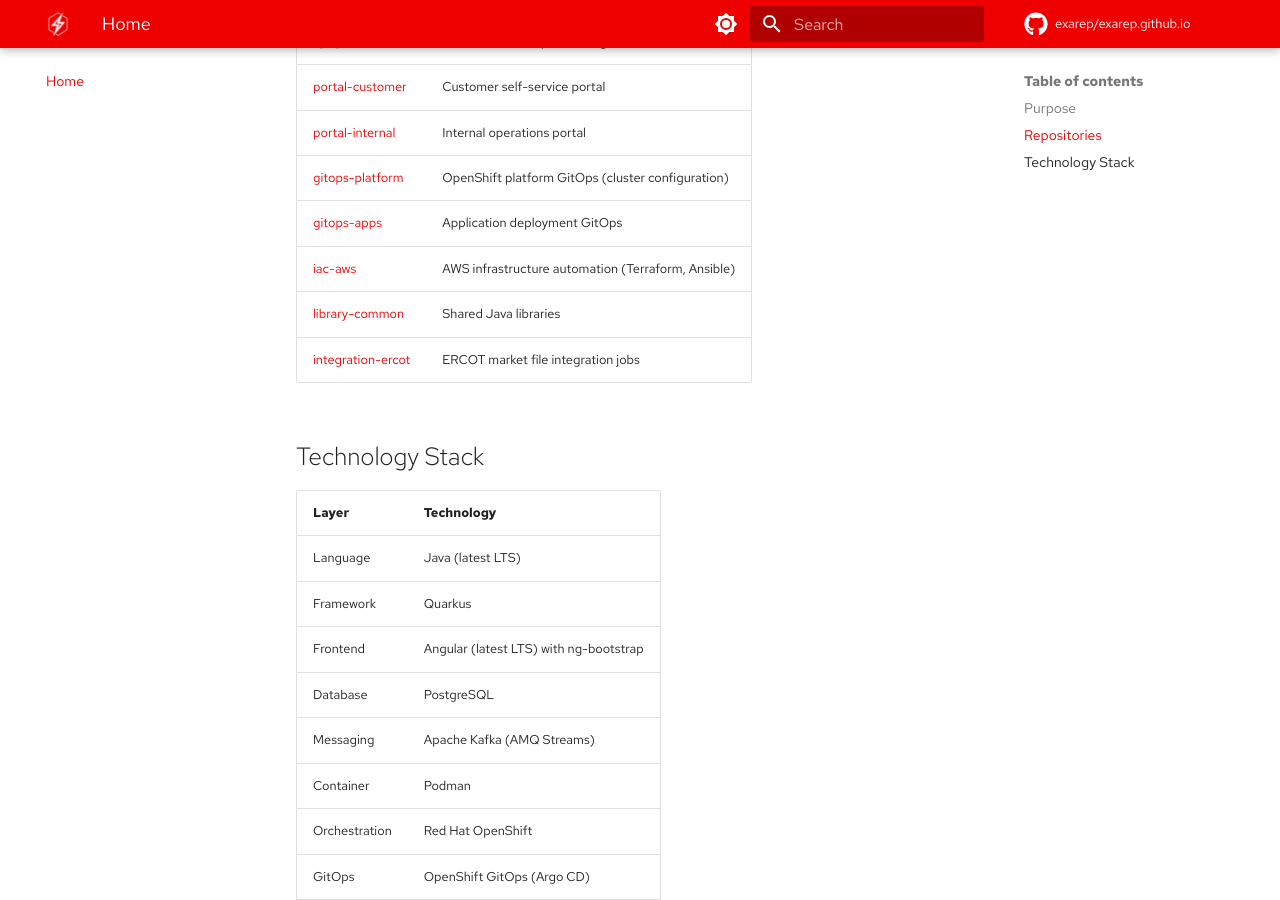
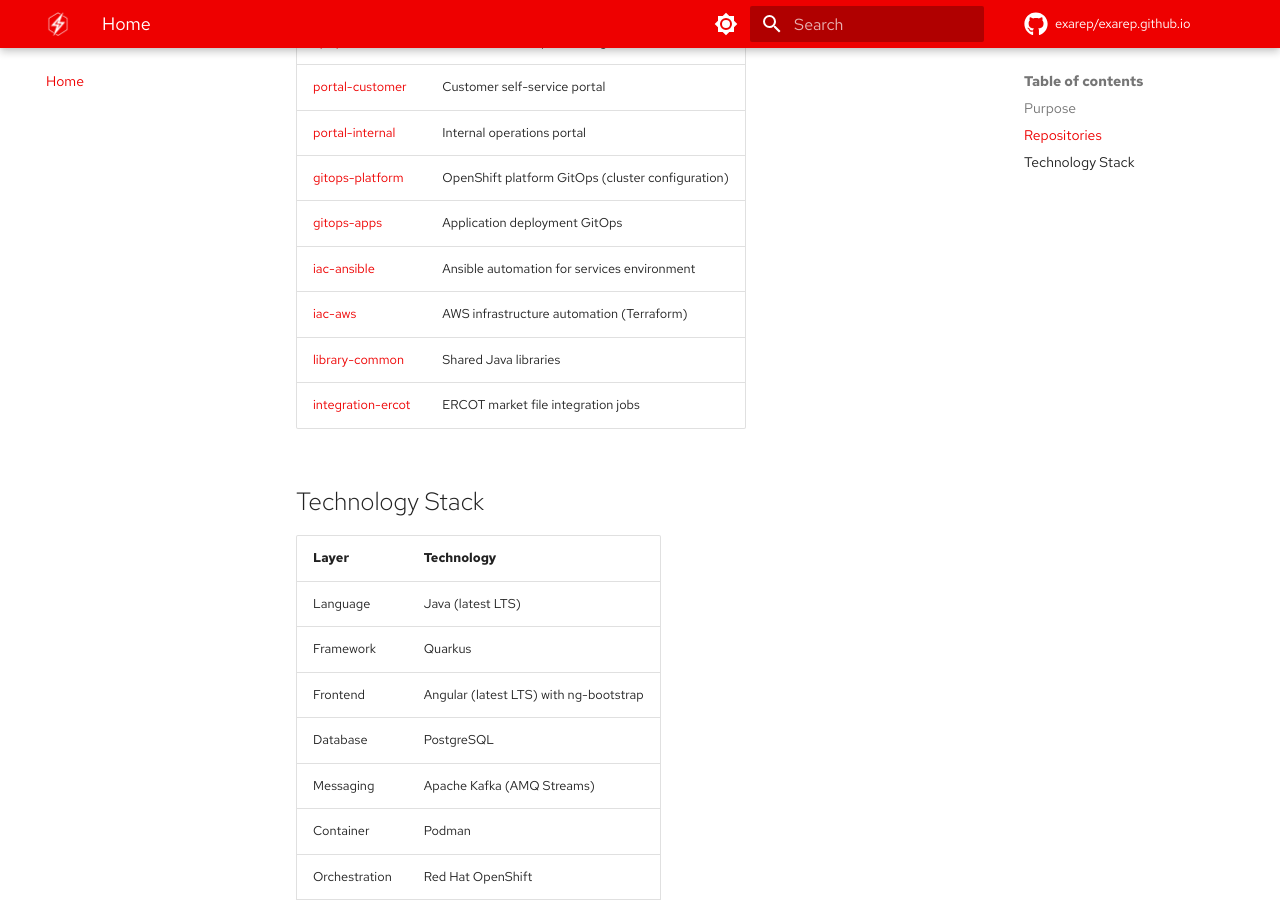
Before and after one commit to exarep/exarep.github.io, an MkDocs documentation site: the page built from docs/index.md, in a window 1280 px wide and 900 px high, scrolled down 1294 px. Built offline with MkDocs 1.6.1 and Material for MkDocs 9.7.7, drawn with Linux system fonts in a browser that asks for light colours; some web fonts are replaced; comment, search, counter and statistics services are not loaded.

Commit message:
Add iac-ansible to repository table
Co-authored-by: Cursor <cursoragent@cursor.com>

```diff
--- a/docs/index.md
+++ b/docs/index.md
@@ -33,7 +33,8 @@ Exarep uses this domain to provide a complete, working example of:
 | [portal-internal](https://github.com/exarep/portal-internal)               | Internal operations portal                         |
 | [gitops-platform](https://github.com/exarep/gitops-platform)               | OpenShift platform GitOps (cluster configuration)  |
 | [gitops-apps](https://github.com/exarep/gitops-apps)                       | Application deployment GitOps                      |
-| [iac-aws](https://github.com/exarep/iac-aws)                               | AWS infrastructure automation (Terraform, Ansible) |
+| [iac-ansible](https://github.com/exarep/iac-ansible)                       | Ansible automation for services environment        |
+| [iac-aws](https://github.com/exarep/iac-aws)                               | AWS infrastructure automation (Terraform)          |
 | [library-common](https://github.com/exarep/library-common)                 | Shared Java libraries                              |
 | [integration-ercot](https://github.com/exarep/integration-ercot)           | ERCOT market file integration jobs                 |
 
```
Also changed, not shown: history.md (+3 -0 lines).
